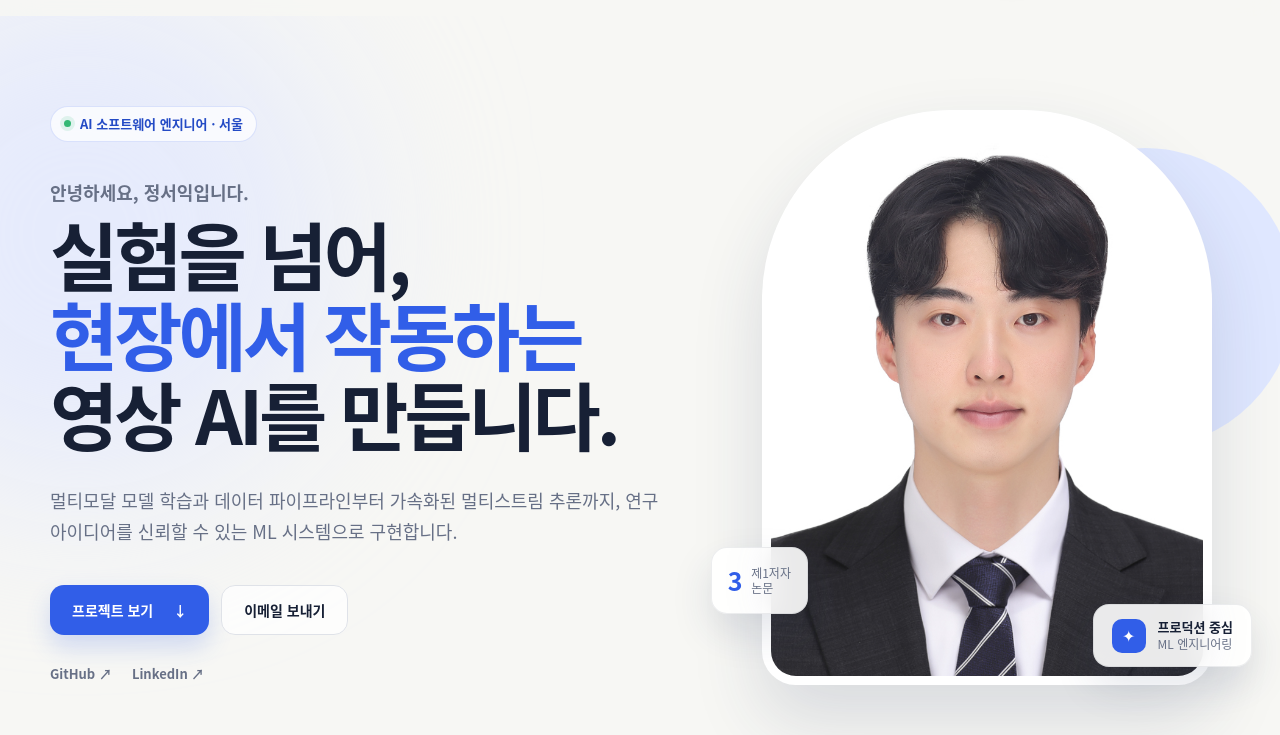
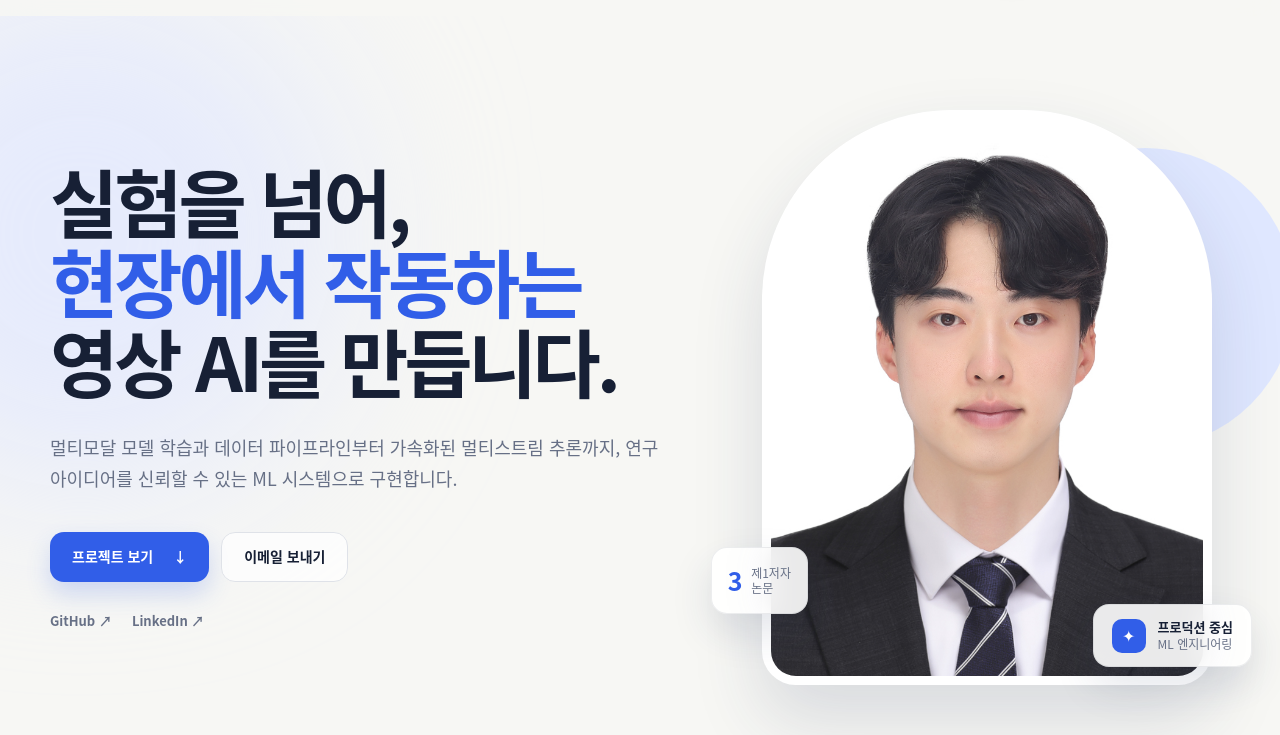
Before and after one commit to jungseoik/Jungseoik.github.io, a plain HTML site: page index.html in a window 1280 px wide. Shown: the part 65-800 px from the top of the page. Drawn offline with Linux system fonts and the light colour scheme.

Commit message:
Simplify hero and refresh cached assets

```diff
--- a/index.html
+++ b/index.html
@@ -19,8 +19,8 @@
     <meta name="twitter:card" content="summary_large_image" />
     <link rel="canonical" href="https://jungseoik.github.io/" />
     <link rel="icon" href="favicon.svg" type="image/svg+xml" />
-    <link rel="stylesheet" href="styles.css" />
-    <script src="script.js" defer></script>
+    <link rel="stylesheet" href="styles.css?v=20260917-3" />
+    <script src="script.js?v=20260917-3" defer></script>
     <title>정서익 · AI 소프트웨어 엔지니어</title>
     <script type="application/ld+json">
       {
@@ -82,11 +82,6 @@
       <section id="top" class="hero">
         <div class="container hero-grid">
           <div class="hero-copy">
-            <div class="availability">
-              <span aria-hidden="true"></span>
-              <span data-i18n="hero.role">AI 소프트웨어 엔지니어 · 서울</span>
-            </div>
-            <p class="hello" data-i18n="hero.hello">안녕하세요, 정서익입니다.</p>
             <h1 data-i18n-html="hero.title">실험을 넘어, <em>현장에서 작동하는</em> 영상 AI를 만듭니다.</h1>
             <p class="hero-lede" data-i18n="hero.lede">멀티모달 모델 학습과 데이터 파이프라인부터 가속화된 멀티스트림 추론까지, 연구 아이디어를 신뢰할 수 있는 ML 시스템으로 구현합니다.</p>
             <div class="hero-actions">
--- a/script.js
+++ b/script.js
@@ -18,8 +18,6 @@ const translations = {
     "nav.publications": "논문",
     "nav.experience": "경력",
     "nav.contact": "이야기 나누기",
-    "hero.role": "AI 소프트웨어 엔지니어 · 서울",
-    "hero.hello": "안녕하세요, 정서익입니다.",
     "hero.title": "실험을 넘어, <em>현장에서 작동하는</em> 영상 AI를 만듭니다.",
     "hero.lede": "멀티모달 모델 학습과 데이터 파이프라인부터 가속화된 멀티스트림 추론까지, 연구 아이디어를 신뢰할 수 있는 ML 시스템으로 구현합니다.",
     "hero.work": "프로젝트 보기",
@@ -109,8 +107,6 @@ const translations = {
     "nav.publications": "Publications",
     "nav.experience": "Experience",
     "nav.contact": "Let’s talk",
-    "hero.role": "AI Software Engineer · Seoul",
-    "hero.hello": "Hi, I’m Seoik.",
     "hero.title": "I build video AI that works in the <em>real world.</em>",
     "hero.lede": "From multimodal model training and data pipelines to accelerated, multi-stream inference — I turn research ideas into dependable ML systems.",
     "hero.work": "See my work",
--- a/styles.css
+++ b/styles.css
@@ -254,45 +254,6 @@ img {
   animation: rise-in 650ms cubic-bezier(0.22, 1, 0.36, 1) both;
 }
 
-.availability {
-  display: inline-flex;
-  align-items: center;
-  gap: 9px;
-  margin-bottom: 38px;
-  padding: 8px 13px;
-  border: 1px solid rgba(49, 94, 232, 0.16);
-  border-radius: 999px;
-  background: rgba(255, 255, 255, 0.72);
-  color: var(--blue-dark);
-  font-size: 13px;
-  font-weight: 700;
-}
-
-.availability > span:first-child {
-  width: 7px;
-  height: 7px;
-  flex: 0 0 7px;
-  border-radius: 50%;
-  background: #33b874;
-  box-shadow: 0 0 0 4px rgba(51, 184, 116, 0.13);
-}
-
-.availability > span:last-child {
-  width: auto;
-  height: auto;
-  line-height: 1.35;
-  white-space: nowrap;
-}
-
-.hello {
-  margin: 0 0 8px;
-  color: var(--muted);
-  font-size: 18px;
-  font-weight: 650;
-  line-height: 1.4;
-  white-space: nowrap;
-}
-
 .hero h1 {
   max-width: 720px;
   margin: 0;
@@ -1500,10 +1461,6 @@ html[lang="ko"] .hero h1 {
     gap: 70px;
   }
 
-  .availability {
-    margin-bottom: 30px;
-  }
-
   .hero h1 {
     font-size: clamp(3.35rem, 16vw, 5rem);
   }
```
